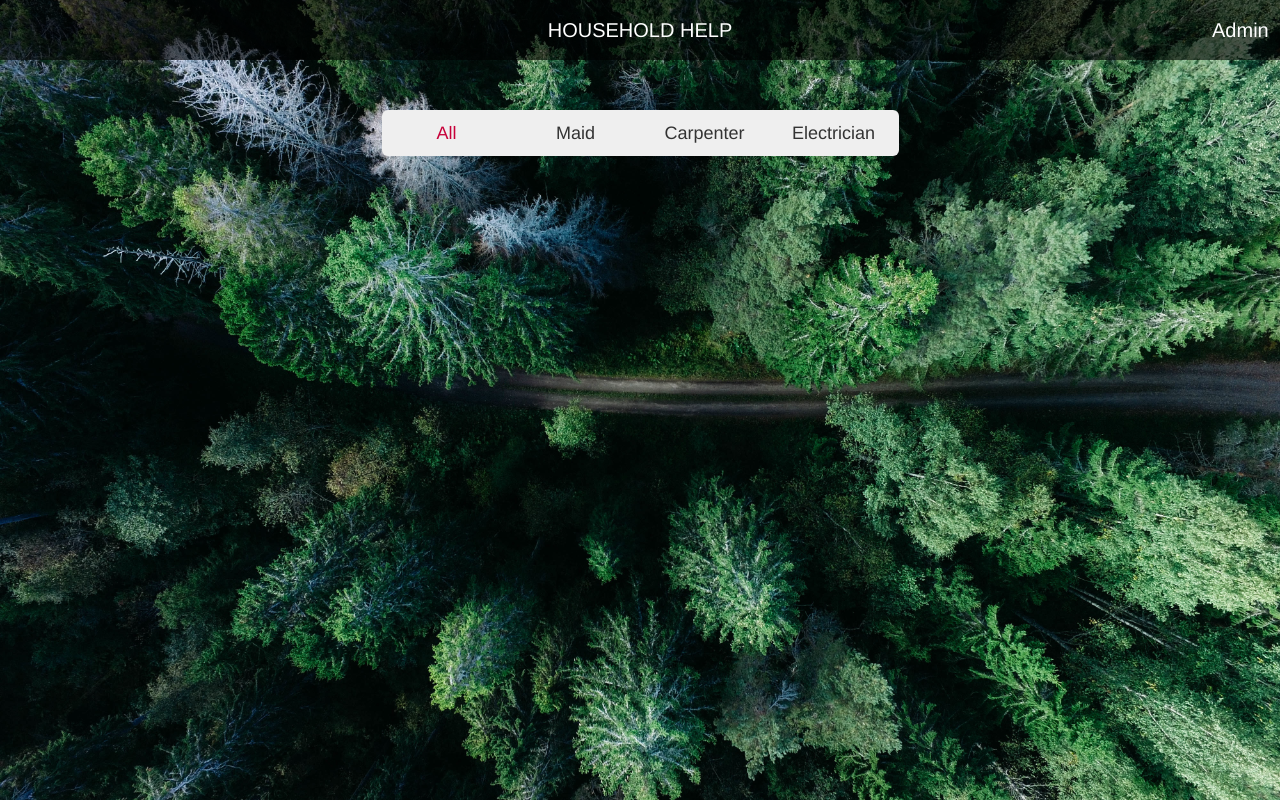
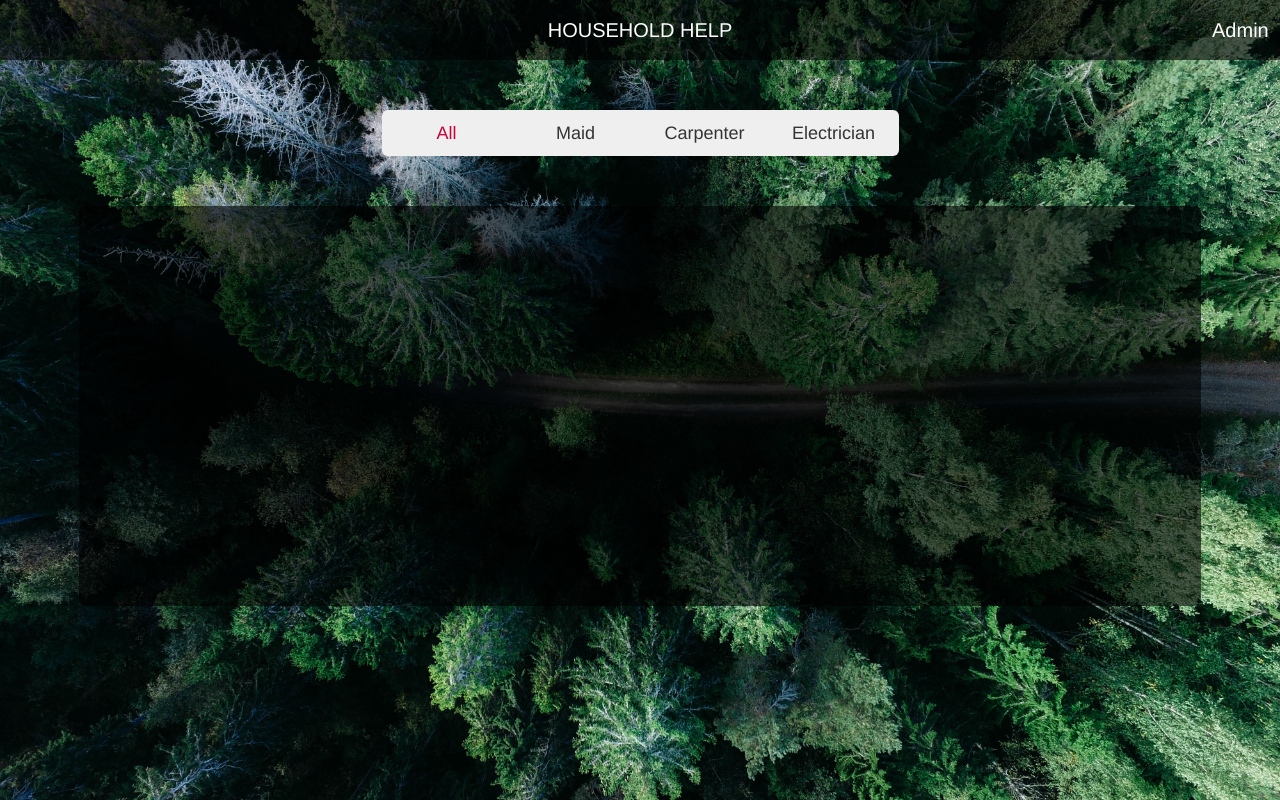
Before and after one commit to nishnoob/domesticHelp, a PHP site: page / in a window 1280 px wide. Run offline with PHP 8.4, Linux system fonts and the light colour scheme.

Commit message:
Initial frontend done. Time to make the backend!

```diff
--- a/css/index.css
+++ b/css/index.css
@@ -13,7 +13,7 @@ body{
 	text-decoration: none;
 }
 .navtext:hover{
-	color: grey;
+	color: #D98880;
 	text-decoration: none;
 }
 .btn-lg{
@@ -31,3 +31,11 @@ body{
 	display: flex;
 	justify-content: center;
 }
+.jumb{
+	margin-top: 50px;
+	width: 90%;
+}
+.jumbotron{
+	min-height: 400px;
+	background-color: rgba(0, 0, 0, 0.6);
+}
--- a/index.html
+++ b/index.html
@@ -30,7 +30,11 @@
       <button type="button" class="btn btn-lg">Carpenter</button>
       <button type="button" class="btn btn-lg">Electrician</button>
     </div>
-    <div class></div>
+    <div class="container jumb">
+      <div class="jumbotron">
+
+      </div>
+    </div>
     <script defer src="https://code.getmdl.io/1.3.0/material.min.js"></script>
     <!-- jQuery (necessary for Bootstrap's JavaScript plugins) -->
     <script src="https://ajax.googleapis.com/ajax/libs/jquery/1.12.4/jquery.min.js"></script>
```
